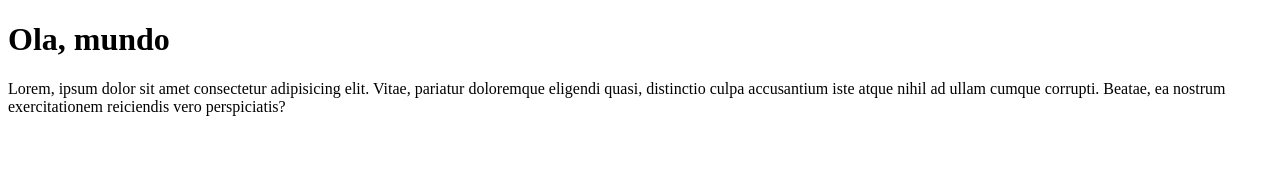
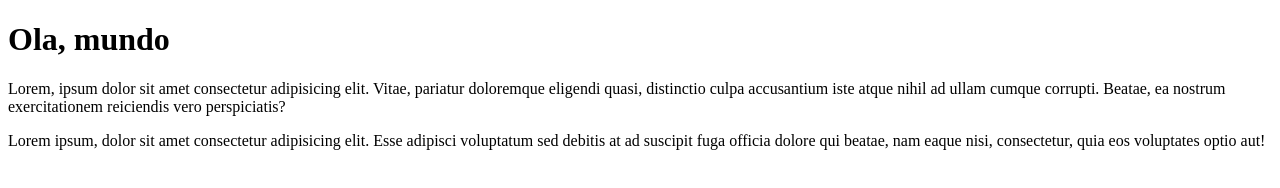
Before and after one commit to PedroDiogenes/Ola-mundo, a plain HTML site: page site exemplo/index.html in a window 1280 px wide. Drawn offline with Linux system fonts and the light colour scheme.

Commit message:
add outro paragrafo

```diff
--- a/site exemplo/index.html
+++ b/site exemplo/index.html
@@ -9,5 +9,6 @@
 <body>
     <h1>Ola, mundo</h1>
     <p>Lorem, ipsum dolor sit amet consectetur adipisicing elit. Vitae, pariatur doloremque eligendi quasi, distinctio culpa accusantium iste atque nihil ad ullam cumque corrupti. Beatae, ea nostrum exercitationem reiciendis vero perspiciatis?</p>
+    <p>Lorem ipsum, dolor sit amet consectetur adipisicing elit. Esse adipisci voluptatum sed debitis at ad suscipit fuga officia dolore qui beatae, nam eaque nisi, consectetur, quia eos voluptates optio aut!</p>
 </body>
 </html>
```
